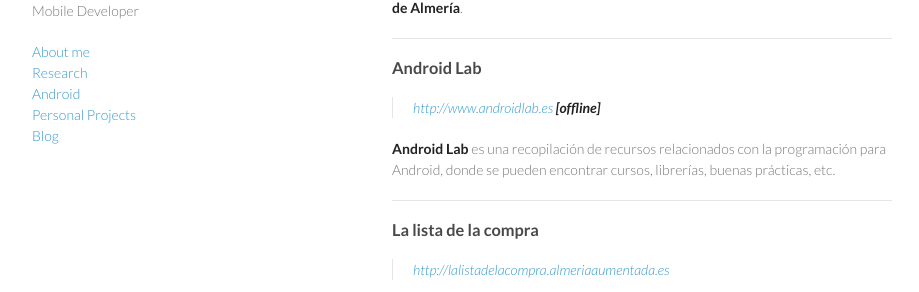
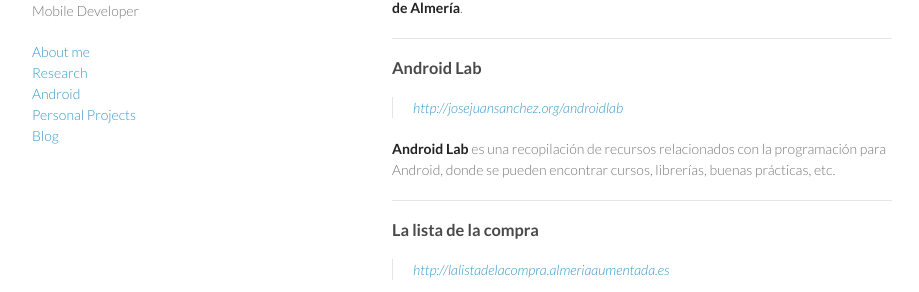
Before and after one commit to josejuansanchez/josejuansanchez.github.io, a Jekyll site: the page built from projects/index.md, in a window 1280 px wide and 900 px high, scrolled down 2533 px. Shown: the part 161-453 px from the top of the window, without its empty margins (178-1097 px from the left). Built offline with Jekyll 4.4.1, drawn with Linux system fonts in a browser that asks for light colours.

Commit message:
Update index.md

```diff
--- a/projects/index.md
+++ b/projects/index.md
@@ -110,7 +110,7 @@
 
 <a name="androidlab"/>
 ### Android Lab
-> [http://www.androidlab.es](http://www.androidlab.es)  **[offline]**
+> [http://josejuansanchez.org/androidlab](http://josejuansanchez.org/androidlab)
 
 **Android Lab** es una recopilación de recursos relacionados con la programación para Android, donde se pueden encontrar cursos, librerías, buenas prácticas, etc.
 
```
